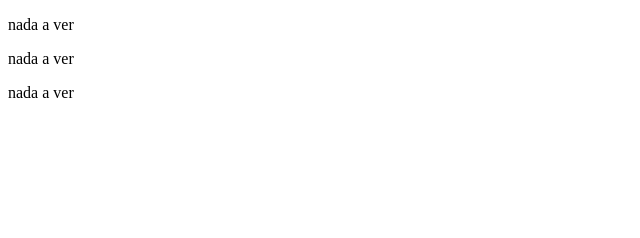
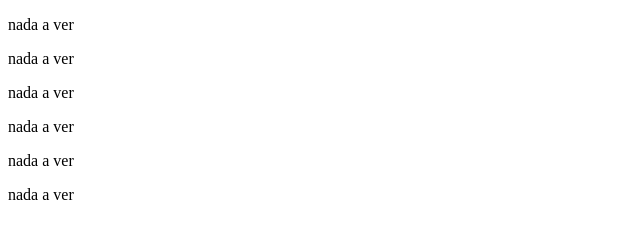
Before and after one commit to lordscura/novore, a plain HTML site: page index.html in a window 1280 px wide. Shown: the whole page, without its empty margins (0-640 px from the left). Drawn offline with Linux system fonts and the light colour scheme.

Commit message:
segundo commit

```diff
--- a/index.html
+++ b/index.html
@@ -22,5 +22,21 @@
             <p>nada a ver</p>
         </div>
     </div>
+    <div class="container">
+        <div class="row">
+            <p>nada a ver</p>
+        </div>
+    </div>
+
+    <div class="container">
+        <div class="row">
+            <p>nada a ver</p>
+        </div>
+    </div>
+    <div class="container">
+        <div class="row">
+            <p>nada a ver</p>
+        </div>
+    </div>
 </body>
 </html>
```
